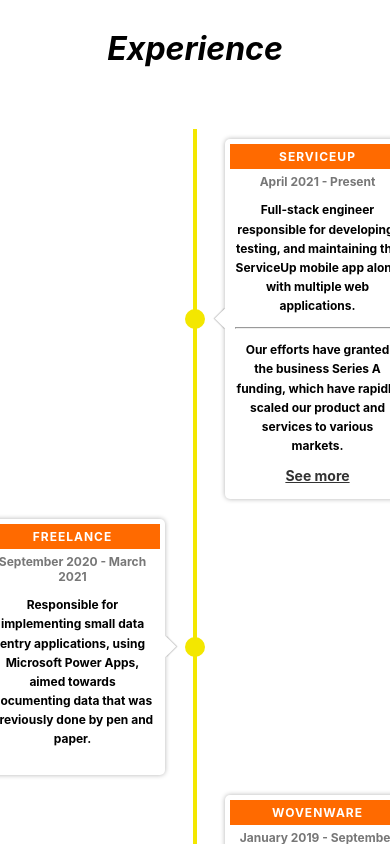
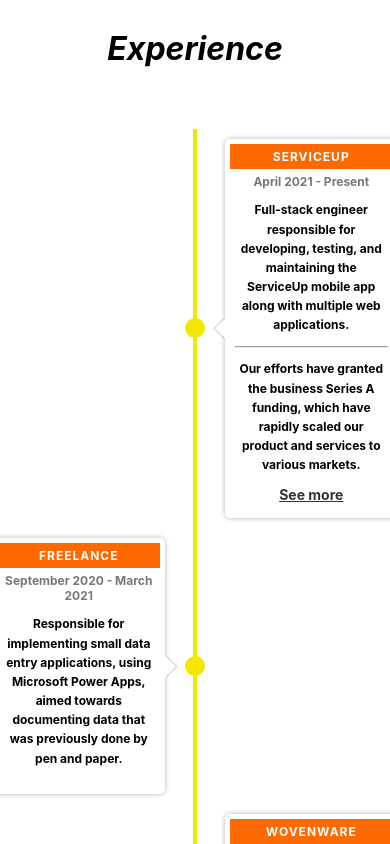
Before and after one commit to carlosrivera22/portfolio, a Next.js app: page / in a window 390 px wide. Shown: the part 800-1644 px from the top of the page. Built offline with nearby package versions, Linux system fonts and the light colour scheme.

Commit message:
small adjustment

```diff
--- a/components/Timeline.tsx
+++ b/components/Timeline.tsx
@@ -58,7 +58,7 @@
 export default function Timeline(){
     const TimelineItem = ({ data }: { data: any }) => (
         <Box className={styles.timeline_item}>
-            <Box className={styles.timeline_item_content} sx={{width: {xs:400, sm: 500, md: 650, lg: 800} }}>
+            <Box className={styles.timeline_item_content} sx={{width: {xs:375, sm: 500, md: 650, lg: 800} }}>
                 <span className={styles.tag} style={{ background: "#ff6a00" }}>
                     {data.category.tag}
                 </span>
```
